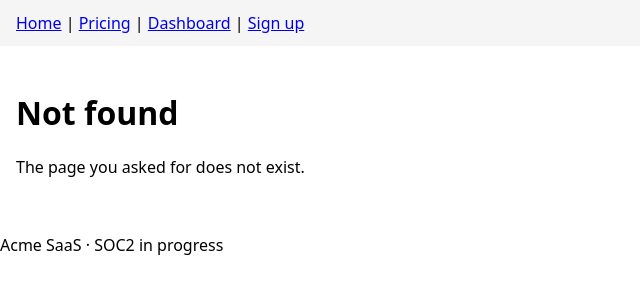
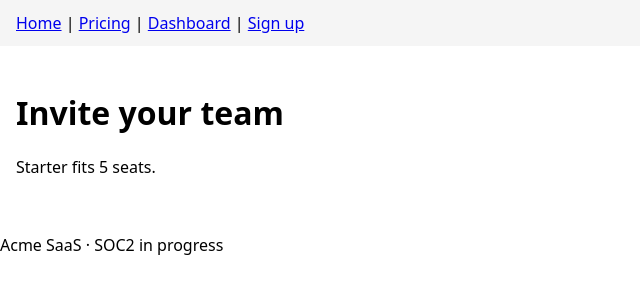
Before and after one commit to ArchAstroEvals/team-ts-saas, a Next.js app: page /invite in a window 1280 px wide. Before the commit this address had no page. Shown: the top 300 px of the page, without its empty margins (0-640 px from the left). Built offline with nearby package versions, Linux system fonts and the light colour scheme.

Commit message:
Cancel and invite pages

```diff
--- /dev/null
+++ b/app/invite/page.jsx
@@ -0,0 +1,15 @@
+import { getPlan } from "../../lib/plans.js";
+
+export const metadata = { title: "Invite — Acme SaaS" };
+
+export default function Invite() {
+  const plan = getPlan("starter");
+  return (
+    <div>
+      <h1>Invite your team</h1>
+      <p>
+        {plan.name} fits {plan.seats} seats.
+      </p>
+    </div>
+  );
+}
```
Also changed, not shown: app/cancel/page.jsx (added, +10 -0 lines).
